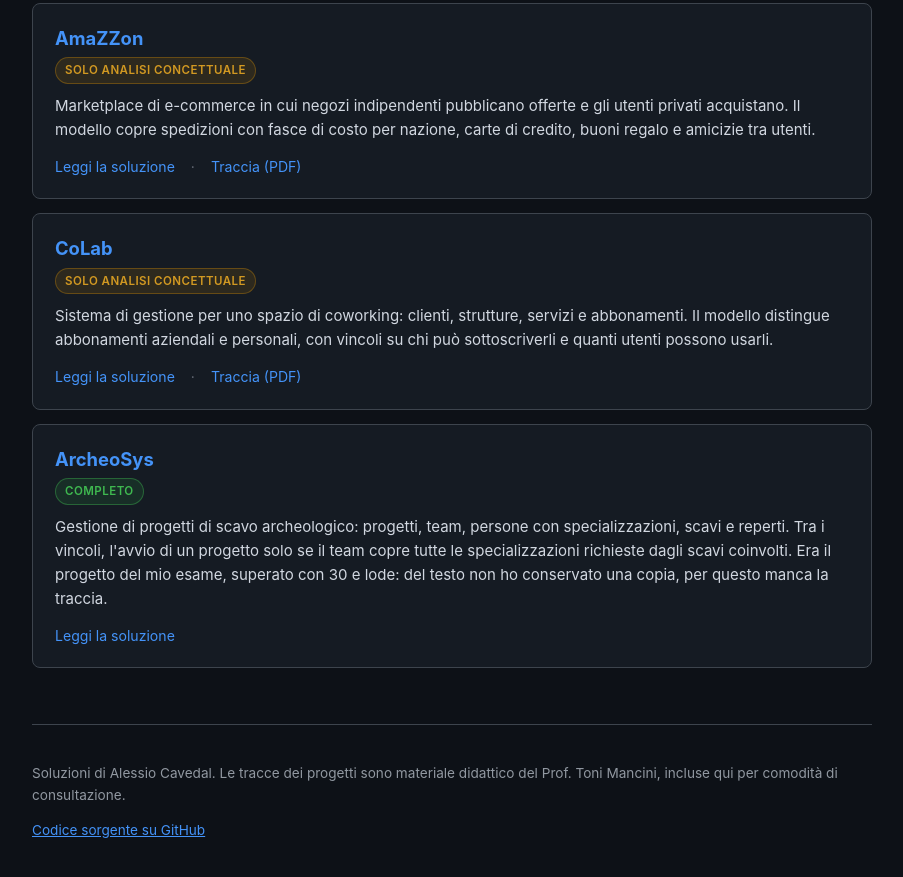
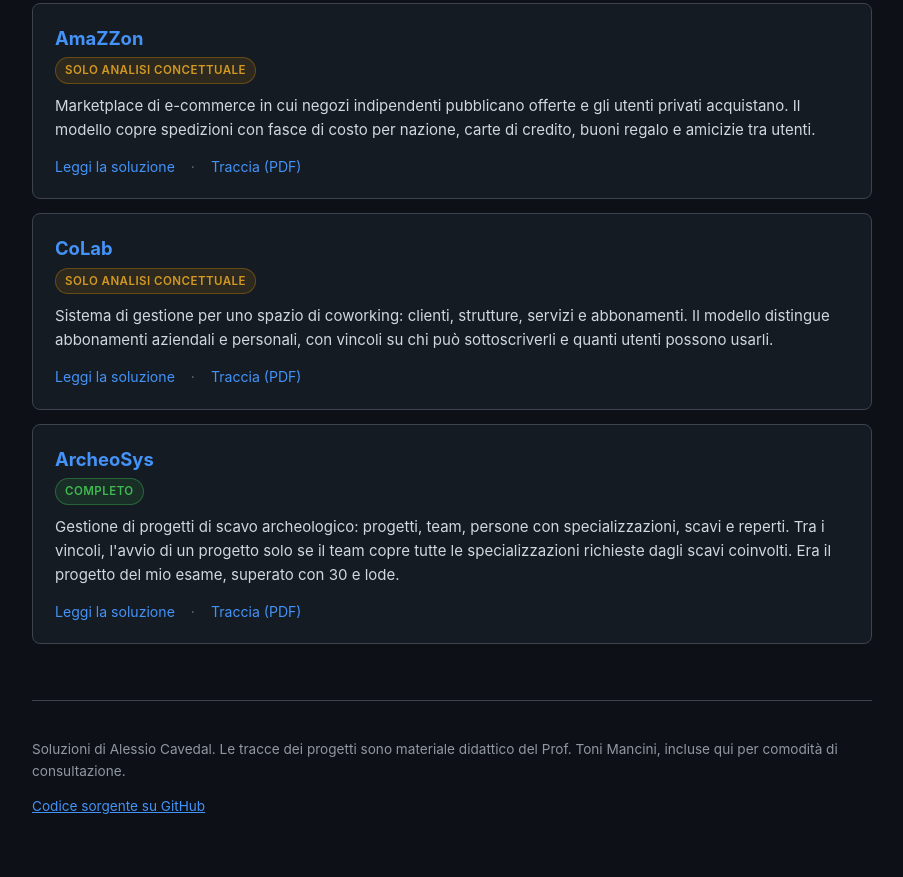
Before and after one commit to AlessioCavedal/Basi-di-Dati-2-Progetti, a plain HTML site: page docs/index.html in a window 1280 px wide. Shown: the part 2140-3017 px from the top of the page, without its empty margins (188-1091 px from the left). Drawn offline with Linux system fonts and the light colour scheme.

Commit message:
Soluzioni ai progetti di Basi di Dati 2

```diff
--- a/docs/index.html
+++ b/docs/index.html
@@ -153,8 +153,8 @@ footer a{color:var(--accento)}
 <li class="p">
   <h3><a href="archeosys/index.html">ArcheoSys</a></h3>
   <span class="stato completo">Completo</span>
-  <p>Gestione di progetti di scavo archeologico: progetti, team, persone con specializzazioni, scavi e reperti. Tra i vincoli, l'avvio di un progetto solo se il team copre tutte le specializzazioni richieste dagli scavi coinvolti. Era il progetto del mio esame, superato con 30 e lode: del testo non ho conservato una copia, per questo manca la traccia.</p>
-  <div class="links"><a href="archeosys/index.html">Leggi la soluzione</a></div>
+  <p>Gestione di progetti di scavo archeologico: progetti, team, persone con specializzazioni, scavi e reperti. Tra i vincoli, l'avvio di un progetto solo se il team copre tutte le specializzazioni richieste dagli scavi coinvolti. Era il progetto del mio esame, superato con 30 e lode.</p>
+  <div class="links"><a href="archeosys/index.html">Leggi la soluzione</a><span>·</span><a href="archeosys/traccia.pdf">Traccia (PDF)</a></div>
 </li>
 
 </ul>
```
Also changed, not shown: docs/archeosys/index.html (+1 -1 lines), 3 other files.
